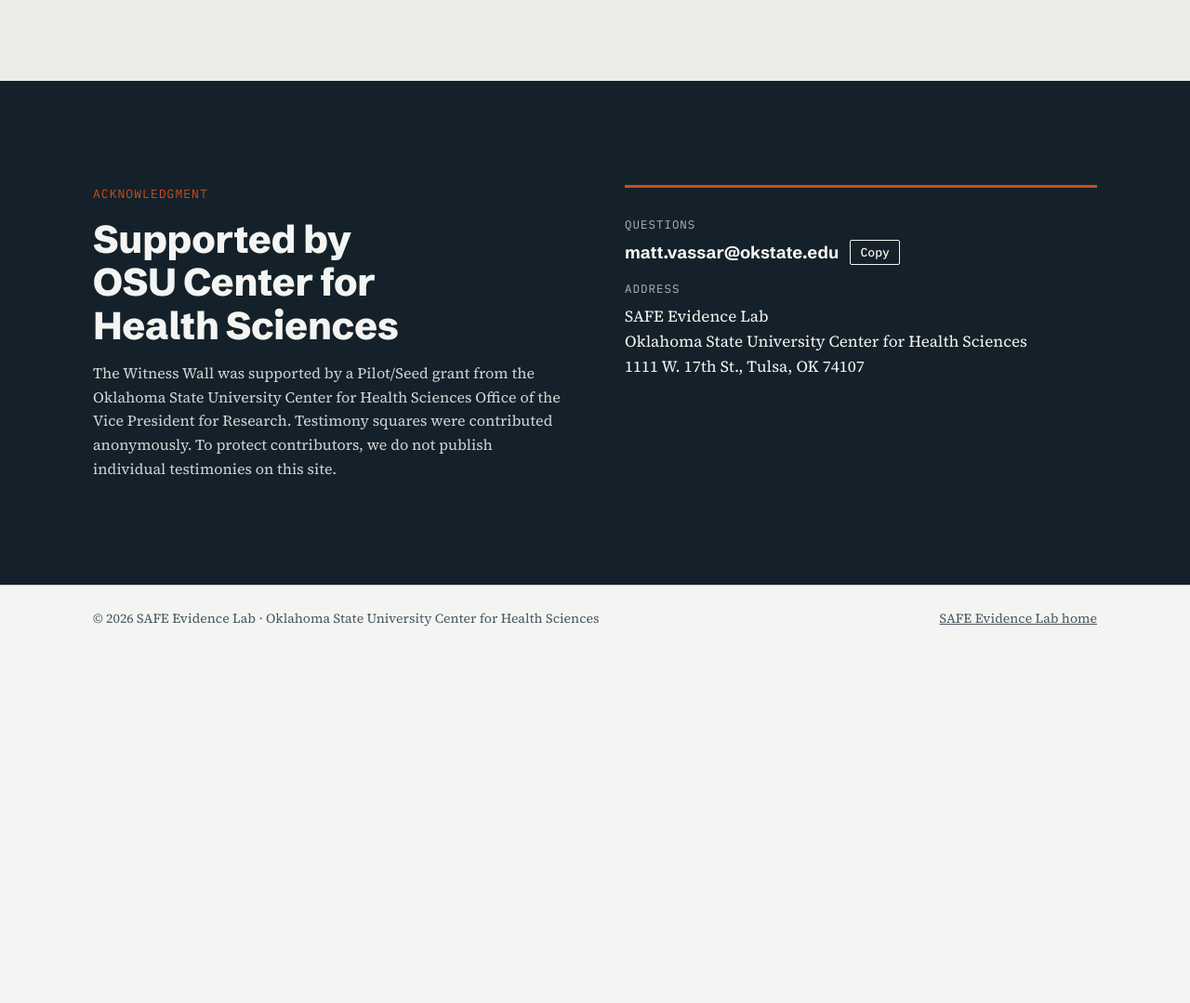
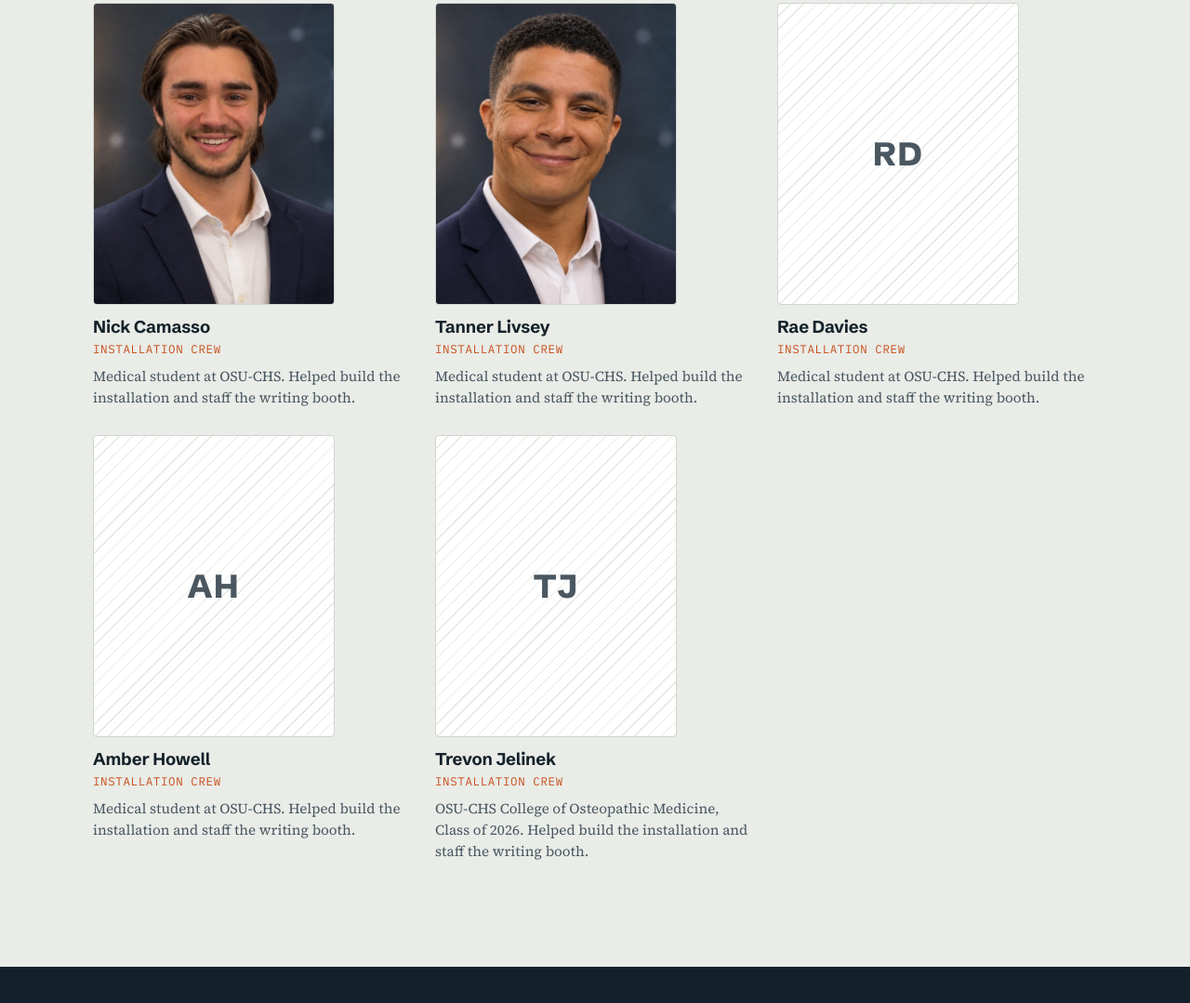
Before and after one commit to mattvassar-ux/safe-evidence-lab, a plain HTML site: page witness-wall.html in a window 1280 px wide. Shown: the part 3606-4685 px from the top of the page at 93% size. Before the commit the page ends 4307 px from the top, so only its background shows below. Drawn offline with Linux system fonts and the light colour scheme.

Commit message:
Add installation crew to Witness Wall team
Co-Authored-By: Claude Opus 5.5 <noreply@anthropic.com>
Claude-Session: https://claude.ai/code/session_0128icfxcErJKcvXNNypktrd

```diff
--- a/witness-wall.html
+++ b/witness-wall.html
@@ -159,7 +159,17 @@ window.WW_TEAM = [
   { name: "Alicia Ito Ford, PhD", photo: "alicia-ito-ford", role: "Co-Investigator",
     focus: "Neuropsychologist in the OSU-CHS Department of Psychiatry." },
   { name: "Nizar Alsankary, PE", photo: "nizar-alsankary", role: "Structural Engineer",
-    focus: "Space Management Consultants. Engineered the frames, anchors, and wind loads." }
+    focus: "Space Management Consultants. Engineered the frames, anchors, and wind loads." },
+  { name: "Nick Camasso", photo: "nick-camasso", role: "Installation Crew",
+    focus: "Medical student at OSU-CHS. Helped build the installation and staff the writing booth." },
+  { name: "Tanner Livsey", photo: "tanner-livsey", role: "Installation Crew",
+    focus: "Medical student at OSU-CHS. Helped build the installation and staff the writing booth." },
+  { name: "Rae Davies", photo: "rae-davies", role: "Installation Crew",
+    focus: "Medical student at OSU-CHS. Helped build the installation and staff the writing booth." },
+  { name: "Amber Howell", photo: "amber-howell", role: "Installation Crew",
+    focus: "Medical student at OSU-CHS. Helped build the installation and staff the writing booth." },
+  { name: "Trevon Jelinek", photo: "trevon-jelinek", role: "Installation Crew",
+    focus: "OSU-CHS College of Osteopathic Medicine, Class of 2026. Helped build the installation and staff the writing booth." }
 ];
 (function () {
   var host = document.getElementById("ww-team");
```
